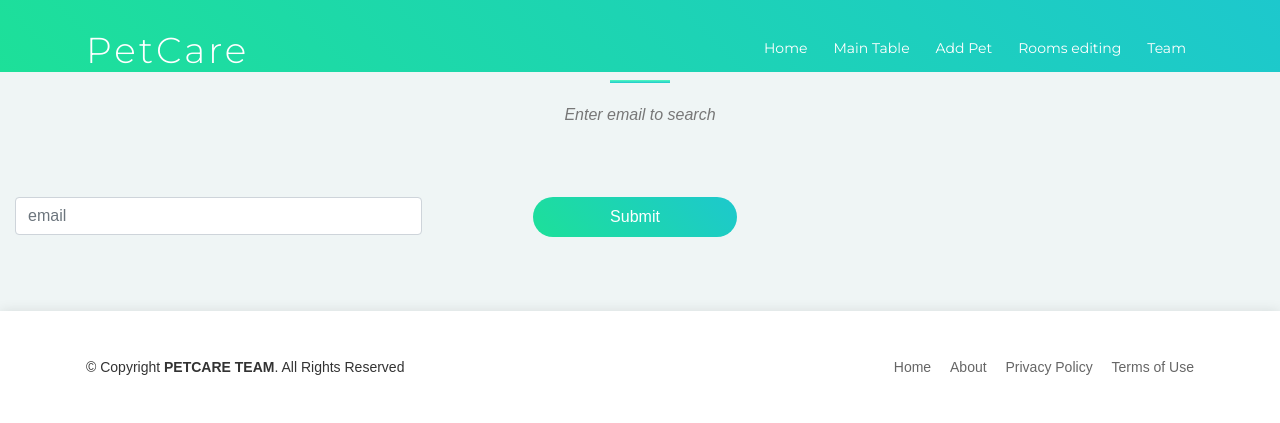
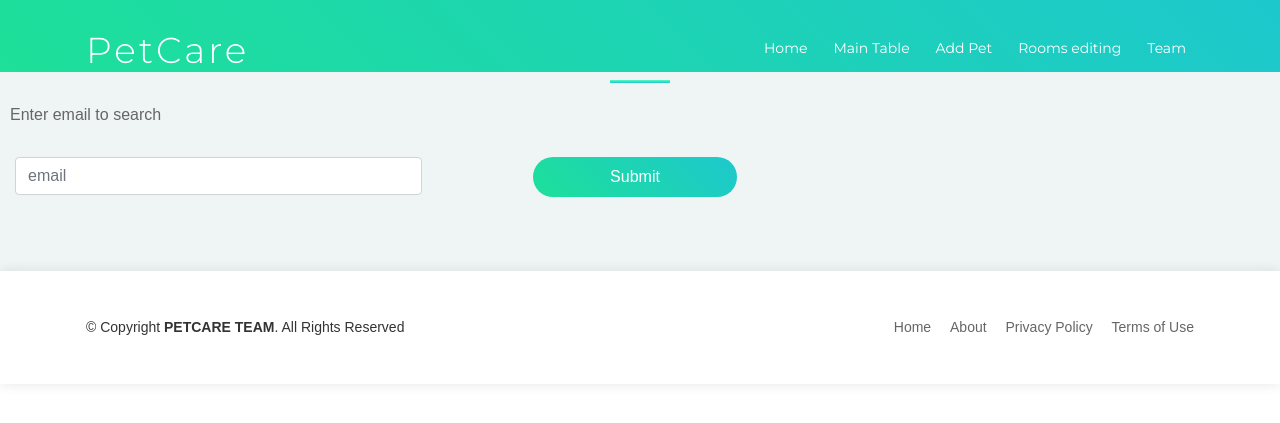
Before and after one commit to BarakMerdler/sadna, a Flask app: page /addpet in a window 1280 px wide. Shown: the top 423 px of the page. Run offline with Flask 2, Linux system fonts and the light colour scheme; some libraries are stand-ins or nearby versions.

Commit message:
fixing bug that show all the the time search email

```diff
--- a/templates/base.html
+++ b/templates/base.html
@@ -1,87 +1,94 @@
 <!DOCTYPE html>
 <html lang="en">
-
   <head>
-  <meta charset="utf-8">
-  <meta content="width=device-width, initial-scale=1.0" name="viewport">
+    <meta charset="utf-8" />
+    <meta content="width=device-width, initial-scale=1.0" name="viewport" />
 
     <title>PETCARE</title>
-  <meta content="" name="descriptison">
-  <meta content="" name="keywords">
+    <meta content="" name="descriptison" />
+    <meta content="" name="keywords" />
 
     <!-- Favicons -->
-  <link href="{{ url_for('static',filename='img/favicon.png')}}" rel="icon">
-  <link href="{{ url_for('static',filename='img/apple-touch-icon.png')}}" rel="apple-touch-icon">
+    <link href="{{ url_for('static',filename='img/favicon.png')}}" rel="icon" />
+    <link
+      href="{{ url_for('static',filename='img/apple-touch-icon.png')}}"
+      rel="apple-touch-icon"
+    />
 
     <!-- Google Fonts -->
-  <link href="https://fonts.googleapis.com/css?family=Montserrat:300,400,500,700|Open+Sans:300,300i,400,400i,700,700i" rel="stylesheet">
+    <link
+      href="https://fonts.googleapis.com/css?family=Montserrat:300,400,500,700|Open+Sans:300,300i,400,400i,700,700i"
+      rel="stylesheet"
+    />
 
     <!-- Vendor CSS Files -->
-  <link href="{{ url_for('static',filename='vendor/bootstrap/css/bootstrap.min.css')}}" rel="stylesheet">
-  <link href="{{ url_for('static',filename='vendor/ionicons/css/ionicons.min.css')}}" rel="stylesheet">
-  <link href="{{ url_for('static',filename='vendor/animate.css/animate.min.css')}}" rel="stylesheet">
-  <link href="{{ url_for('static',filename='vendor/font-awesome/css/font-awesome.min.css')}}" rel="stylesheet">
-  <link href="{{ url_for('static',filename='vendor/venobox/venobox.css')}}" rel="stylesheet">
+    <link
+      href="{{ url_for('static',filename='vendor/bootstrap/css/bootstrap.min.css')}}"
+      rel="stylesheet"
+    />
+    <link
+      href="{{ url_for('static',filename='vendor/ionicons/css/ionicons.min.css')}}"
+      rel="stylesheet"
+    />
+    <link
+      href="{{ url_for('static',filename='vendor/animate.css/animate.min.css')}}"
+      rel="stylesheet"
+    />
+    <link
+      href="{{ url_for('static',filename='vendor/font-awesome/css/font-awesome.min.css')}}"
+      rel="stylesheet"
+    />
+    <link
+      href="{{ url_for('static',filename='vendor/venobox/venobox.css')}}"
+      rel="stylesheet"
+    />
 
     <!-- Template Main CSS File -->
-  <link href="{{ url_for('static',filename='css/style.css') }}" rel="stylesheet">
+    <link
+      href="{{ url_for('static',filename='css/style.css') }}"
+      rel="stylesheet"
+    />
 
     {% block head %} {% endblock %}
-
-
-
   </head>
 
   <body>
-
-
     <!-- ======= Header ======= -->
     <header id="header" class="header-fixed">
       <div class="container">
-
         <div id="logo" class="pull-left">
-        <h1><a href="#intro" class="scrollto">PetCare</a></h1>
+          <h1><a href="{{ url_for('home') }}" class="scrollto">PetCare</a></h1>
         </div>
 
         <nav id="nav-menu-container">
           <ul class="nav-menu">
-          <li class="menu-active"><a href="#intro">Home</a></li>
-          <li><a href="#about">Main Table</a></li>
+            <li class="menu-active">
+              <a href="{{ url_for('home') }}">Home</a>
+            </li>
+            <li><a href="#">Main Table</a></li>
             <li><a href="{{ url_for('addpet') }}">Add Pet</a></li>
-          <li><a href="#pricing">Rooms editing</a></li>
-          <li><a href="#team">Team</a></li>
-
-
+            <li><a href="#">Rooms editing</a></li>
+            <li><a href="#">Team</a></li>
           </ul>
-      </nav><!-- #nav-menu-container -->
+        </nav>
+        <!-- #nav-menu-container -->
       </div>
-  </header><!-- End Header -->
-
+    </header>
+    <!-- End Header -->
 
     <main id="main">
-
-
-
       <section id="contact" class="section-bg">
         <div class="container-fluid">
           <div class="section-header">
             <h3 class="section-title"></h3>
             <span class="section-divider"></span>
-          <p class="section-description">Enter  email to search</p>
           </div>
           <div class="row wow fadeInUp">
-
-
-
-          {% block content %}
-
-        {% endblock %}
-
-
+            {% block content %} {% endblock %}
           </div>
         </div>
-
-    </section><!-- End log in Section -->
+      </section>
+      <!-- End log in Section -->
     </main>
 
     <!-- ======= Footer ======= -->
@@ -90,9 +97,9 @@
         <div class="row">
           <div class="col-lg-6 text-lg-left text-center">
             <div class="copyright">
-            &copy; Copyright <strong>PETCARE TEAM</strong>. All Rights Reserved
+              &copy; Copyright <strong>PETCARE TEAM</strong>. All Rights
+              Reserved
             </div>
-
           </div>
           <div class="col-lg-6">
             <nav class="footer-links text-lg-right text-center pt-2 pt-lg-0">
@@ -104,7 +111,8 @@
           </div>
         </div>
       </div>
-  </footer><!-- End  Footer -->
+    </footer>
+    <!-- End  Footer -->
 
     <a href="#" class="back-to-top"><i class="fa fa-chevron-up"></i></a>
 
@@ -120,7 +128,5 @@
 
     <!-- Template Main JS File -->
     <script src="{{ url_for('static',filename='js/main.js') }}"></script>
-
   </body>
-
 </html>
--- a/templates/customers.html
+++ b/templates/customers.html
@@ -3,13 +3,17 @@
 {% block content %}
 
   <form action="" method="POST" class="col-lg-8 col-md-4">
+
+    <div class="form-row">
+    <p>Enter email to search</p>
+    </div>
     <div class="form-row">
       <div class="form-group col-lg-6">
         <input type="email" class="form-control" name="email" id="email" placeholder="email" data-rule="email" data-msg="Please enter a valid email">
         <div class="validate"></div>
 
     </div>
-    <div class="text-center col-lg-6"><button type="submit" >Submit</button>
+    <div class="text-center col-lg-6"><button type="submit" >Submit</button></div>
   </form>
 
 
--- a/templates/vetAdmin.html
+++ b/templates/vetAdmin.html
@@ -14,7 +14,7 @@
     <main>
       <form action="" method="POST">
         <label for="no_oper_room">מס' חדרי ניתוחים או טיפולים</label><br />
-        <input type="number" id="no_oper_room" name="no_oper_room" value={{
+        <input type="number" id="no_oper_room" name="no_oper_room" value= {{
         session.get("no_oper_room") }} /><br />
         <label for="no_cage">מס' תאים קבועים במרפאה</label><br />
         <input type="number" id="no_cage" name="no_cage" value={{
```
Lines whose indentation alone changed are shown as unchanged.
